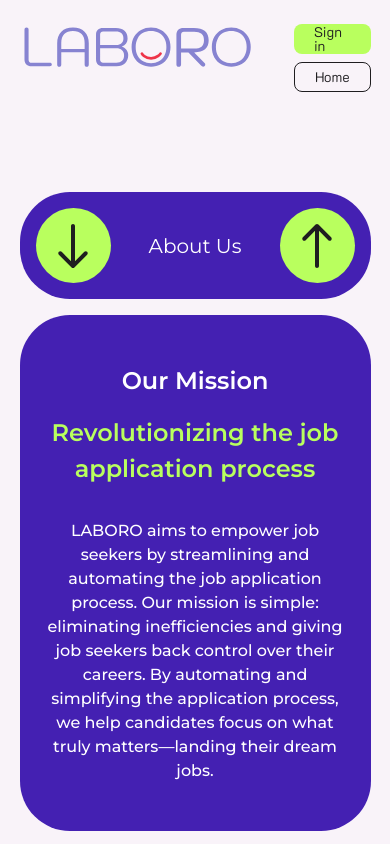
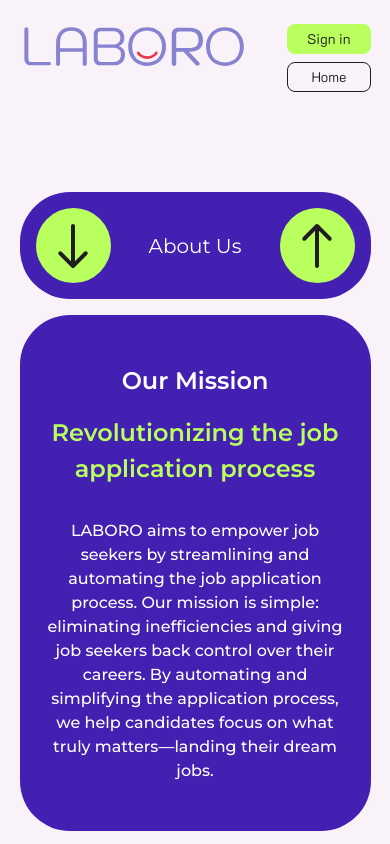
Before and after one commit to AIgen-Solutions-s-r-l/ai-job-application-frontend, a Next.js app: page /about-us in a window 390 px wide. Shown: the top 844 px of the page. Built offline with nearby package versions, Linux system fonts and the light colour scheme; no server answers; a web font is replaced by a local one.

Commit message:
Credit padding issue

```diff
--- a/components/AppNavbar.tsx
+++ b/components/AppNavbar.tsx
@@ -32,7 +32,7 @@ const AppNavbar: FC<Props> = ({ slot }) => {
     <div
       role='navigation'
       aria-label='Navbar'
-      className='flex items-center justify-between pt-2 pb-1 lg:pt-[55px] lg:pb-[25px]'
+      className='flex items-center justify-between pt-2 pb-1 px-2 md:px-0 lg:pt-[55px] lg:pb-[25px]'
     >
       <Link href='/dashboard' >
         <Image src='/laboro.png' alt='Logo' width={214} height={58} priority />
--- a/components/about-us/Header.tsx
+++ b/components/about-us/Header.tsx
@@ -26,7 +26,7 @@ export const Header: FC = () => {
             <p className='text-[14px] 2xl:text-[18px] font-light text-my-neutral-7 leading-none'>Home</p>
           </Link>
           <Link className='h-[30px] md:h-[50px] px-5 flex items-center justify-center md:justify-between bg-splash-green hover:bg-my-neutral-2 transition-all ease-in duration-300 rounded-[8px] md:rounded-[20px] gap-2' href={user ? '/search' : '/signin'}>
-            <p className='text-[14px] 2xl:text-[18px] font-light text-my-neutral-7 leading-none'>{user && user.email ? user.email.split('@')[0] : 'Sign in'}</p>
+            <p className='text-[14px] 2xl:text-[18px] font-light text-my-neutral-7 leading-none whitespace-nowrap'>{user && user.email ? user.email.split('@')[0] : 'Sign in'}</p>
             <Image src={navRightArrow} alt="Arrow" className='hidden lg:block mt-0.5' />
           </Link>
         </div>
```
